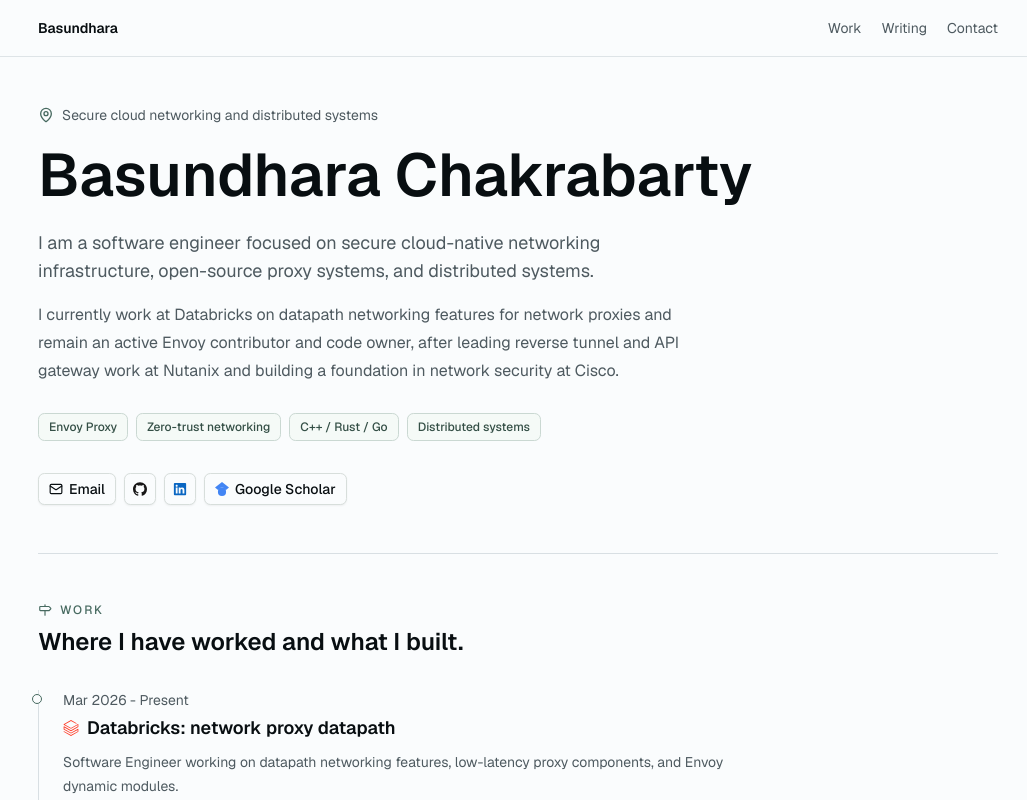
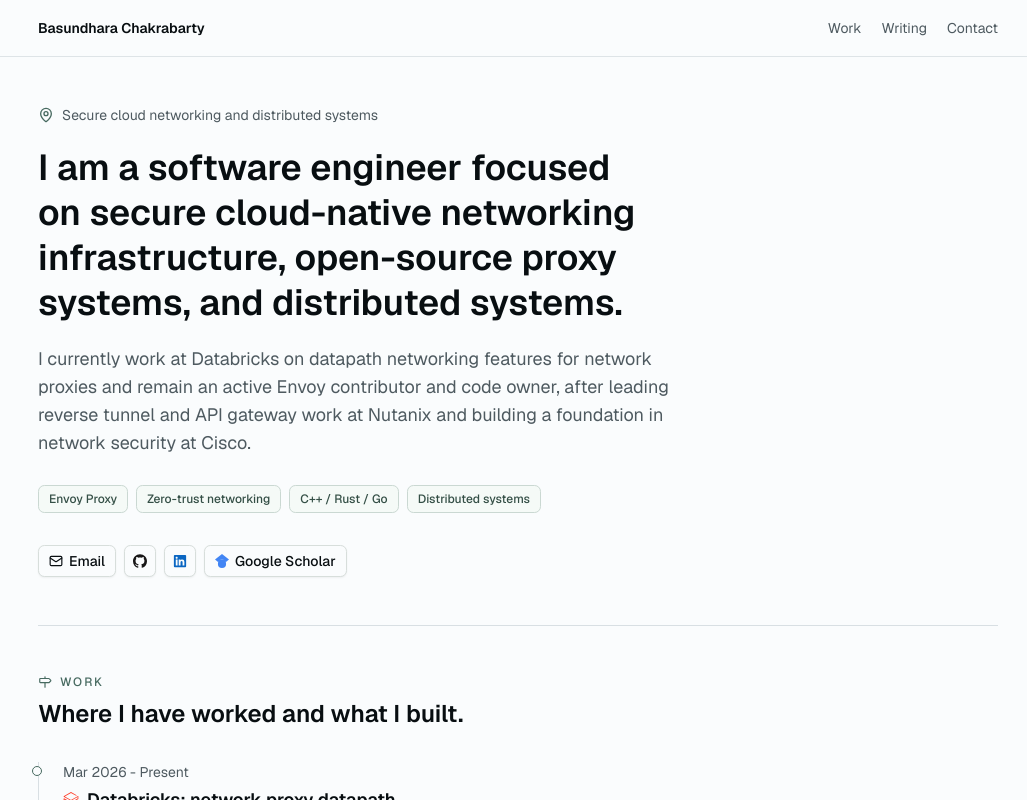
Before and after one commit to basundhara-c/basundhara.github.io, a Next.js app: page / in a window 1280 px wide. Shown: the top 800 px of the page, without its empty margins (122-1149 px from the left). Built offline with nearby package versions, Linux system fonts and the light colour scheme.

Commit message:
Update hero positioning copy

```diff
--- a/src/components/site/hero-section.tsx
+++ b/src/components/site/hero-section.tsx
@@ -12,13 +12,10 @@ export function HeroSection() {
           <MapPin className="size-4 text-[#476a60]" />
           {portfolio.tagline}
         </p>
-        <h1 className="mt-5 text-5xl font-semibold tracking-normal text-balance text-foreground sm:text-6xl">
-          {portfolio.name}
+        <h1 className="mt-5 max-w-3xl text-3xl font-semibold leading-tight tracking-normal text-balance text-foreground sm:text-4xl">
+          {portfolio.intro}
         </h1>
-        <p className="mt-6 max-w-2xl text-base leading-7 text-muted-foreground sm:text-lg">
-          {portfolio.intro}
-        </p>
-        <p className="mt-4 max-w-2xl text-base leading-7 text-muted-foreground">
+        <p className="mt-5 max-w-2xl text-base leading-7 text-muted-foreground sm:text-lg">
           {portfolio.current}
         </p>
 
--- a/src/components/site/site-header.tsx
+++ b/src/components/site/site-header.tsx
@@ -8,7 +8,7 @@ export function SiteHeader() {
         className="mx-auto flex h-14 w-full max-w-5xl items-center justify-between px-5 md:px-8"
       >
         <a href="#top" className="text-sm font-semibold tracking-normal">
-          {portfolio.shortName}
+          {portfolio.name}
         </a>
         <div className="flex items-center gap-3 text-sm text-muted-foreground sm:gap-5">
           {portfolio.navItems.map((item) => (
--- a/src/lib/portfolio-data.ts
+++ b/src/lib/portfolio-data.ts
@@ -1,6 +1,5 @@
 export const portfolio = {
   name: "Basundhara Chakrabarty",
-  shortName: "Basundhara",
   siteUrl: "https://basundara.dev",
   tagline: "Secure cloud networking and distributed systems",
   location: "Mountain View, CA",
```
